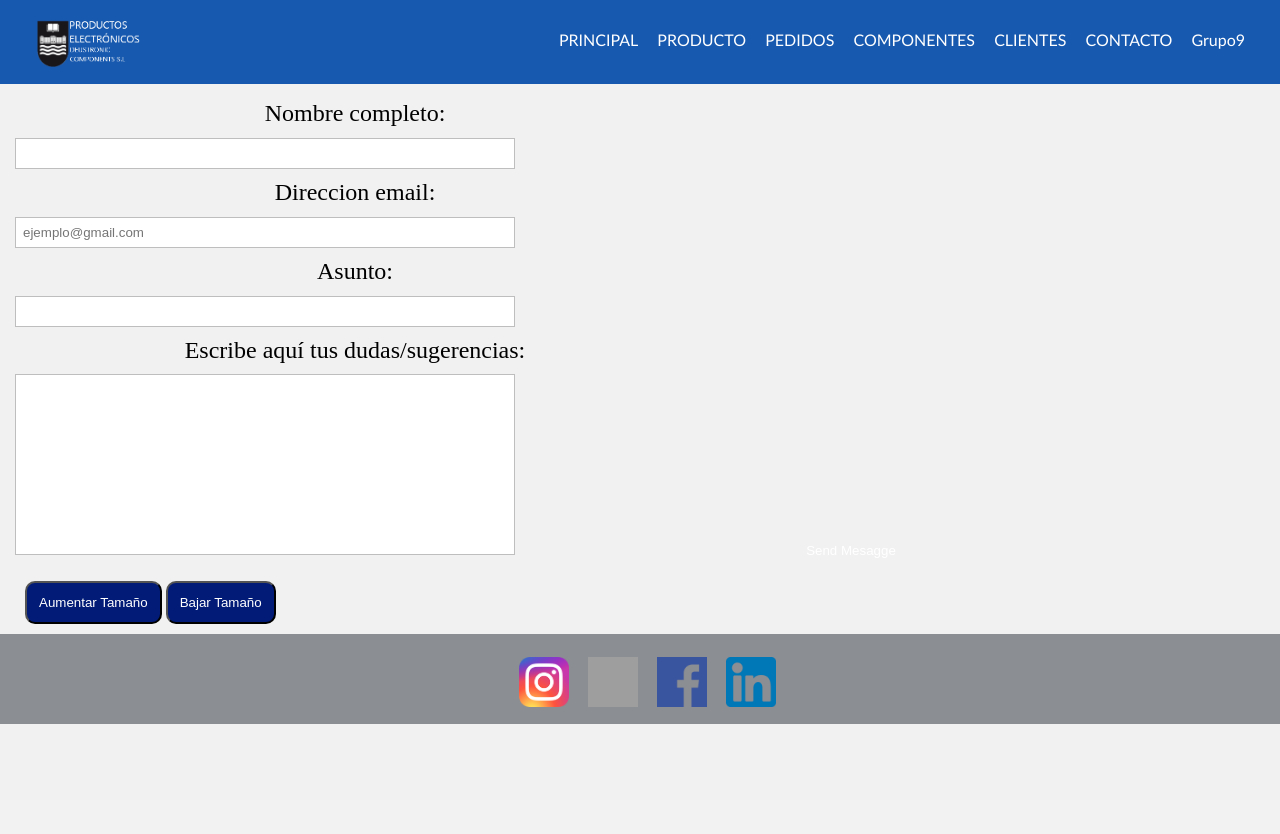
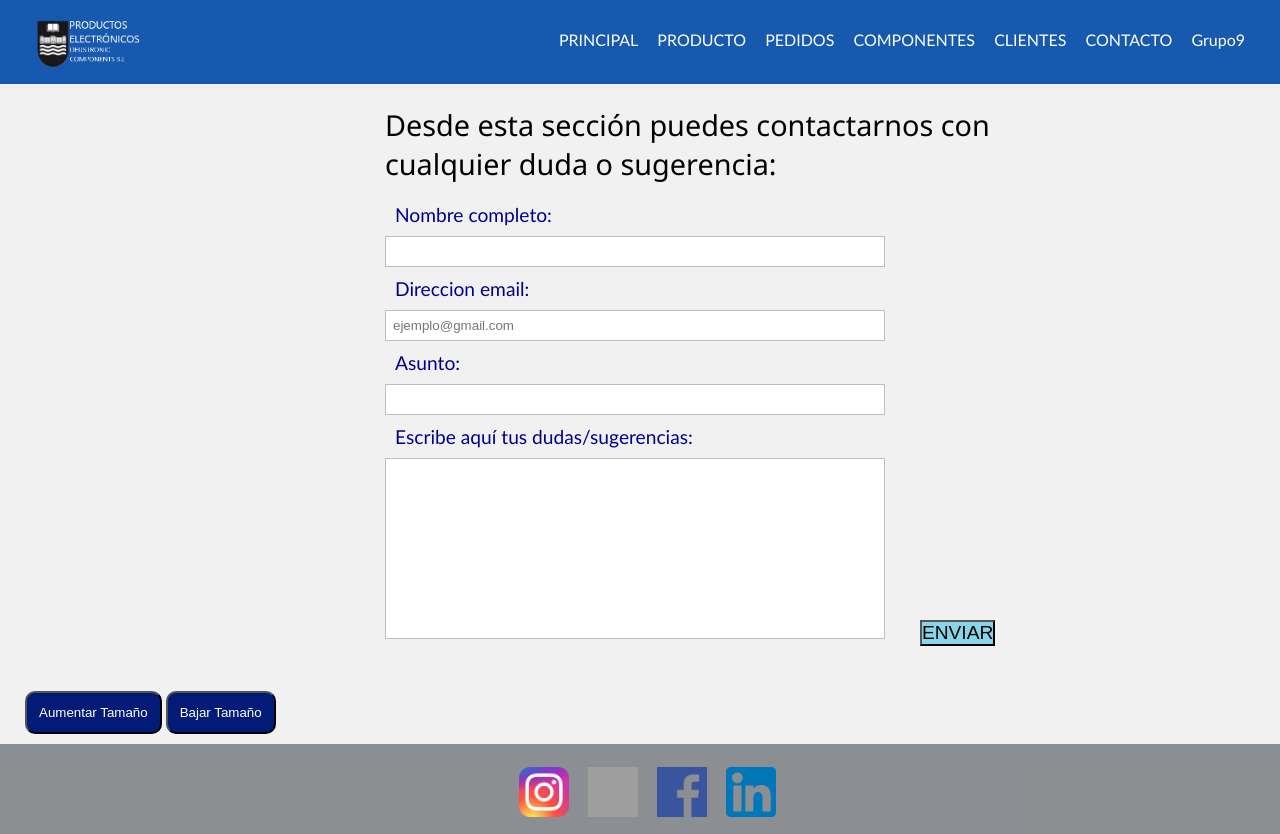
Before and after one commit to mikelpg1/reto2IngenieriaWeb, a Django app: page /deustronic/envioEmail in a window 1280 px wide. Before the commit the page ends 724 px from the top, so only its background shows below. Run offline with Django 3.2, Linux system fonts and the light colour scheme; a user stored in the database is signed in; grey boxes are pictures that could not be loaded.

Commit message:
avances en estilos

```diff
--- a/mysite/deustronic/static/css/style.css
+++ b/mysite/deustronic/static/css/style.css
@@ -284,10 +284,50 @@ main h2{
 
 }
 
-#contacto {
+#contacto { /* para el apartado de correo electronico */
 
+    font-size: 1.2em;
+    margin-top: 90px;
+    margin-bottom: 30px;
+    margin-left: 370px;
+    font-family: 'Gill Sans', 'Gill Sans MT', Calibri, 'Trebuchet MS', sans-serif;
+
+}
+
+#enviar_correo {  /* para el apartado de correo electronico */
+
+    background-color:#88D5E9;
+    margin-left:30px;
+    font-size: 1em;
+
+}
+
+#intro_contacto{  /* para el apartado de correo electronico */
+
+
+    font-family:'Segoe UI', Tahoma, Geneva, Verdana, sans-serif;
+    margin-bottom: 10px;
     font-size: 1.5em;
+    text-align: left;
+
+
 }
+
+.campo_correo { /* para el apartado de correo electronico */
+
+
+    margin-left: 0px;
+    text-align: inherit;
+    color:darkblue;
+
+
+}
+
+/*form[id=contactarEmail] {
+
+    color: red;
+
+} */
 
 /*LISTADO DE PRODUCTOS Y LISTADO DE CLIENTES*/
 #listados{
@@ -676,21 +716,6 @@ form p{
     padding-right: 100px;
 }
 
-input[type=submit]{
-    margin-top: 10px;
-    margin-left: 180px;
-    width: 300px;
-	background: none;
-	padding: 8px 15px 8px 15px;
-	border: none;
-	color: white;
-    transition: background 1s;
-}
-
-input[type=submit]:hover{
-    background: rgba(0, 0, 0, .65);
-}
-
 /*FORMULARIO BUSQUEDA*/
 .busqueda {
     text-align: center;
--- a/mysite/deustronic/templates/base.html
+++ b/mysite/deustronic/templates/base.html
@@ -45,7 +45,7 @@
     <main>
         {% if user.is_authenticated%}
         {% else %}
-            <h1>Usted no esta logueado</h1>
+            <h1>Usted no esta logueado, inicie sesión para ver el contenido</h1>
         {% endif %}
         <!--Bloque en el que se visualiza la informacion y va variando en funcion al html cargado.-->
         {% block content %}{% endblock %}
--- a/mysite/deustronic/templates/envioEmail.html
+++ b/mysite/deustronic/templates/envioEmail.html
@@ -10,23 +10,24 @@
 <!--Comprobamos que hayan usuarios autenticados-->
         {% if user.is_authenticated %}
 
+
+
         <div id="contacto">
 
-                <h2>Nos ponemos en contacto contigo:</h2>
-
-                <form action="" method="POST">
+                <p id="intro_contacto">Desde esta sección puedes contactarnos con <br>cualquier duda o sugerencia:</p>
+                <form action="" id="contactarEmail" method="POST">
 
                     {% csrf_token %}
 
-                    <p>Nombre completo:</p>
-                    <input type="text" name="full-name">
-                    <p>Direccion email:</p>
+                    <p class="campo_correo">Nombre completo:</p>
+                    <input type="text" name="nombre">
+                    <p class="campo_correo">Direccion email:</p>
                     <input type="text" name='email' placeholder="ejemplo@gmail.com">
-                    <p>Asunto:</p>
-                    <input type="text" name="subject">
-                    <p>Escribe aquí tus dudas/sugerencias:</p>
-                    <textarea name="message" cols="30" rows="10"></textarea>
-                    <input type="submit" value="Send Mesagge">
+                    <p class="campo_correo">Asunto:</p>
+                    <input type="text" name="asunto">
+                    <p class="campo_correo">Escribe aquí tus dudas/sugerencias:</p>
+                    <textarea name="mensaje" cols="30" rows="10"></textarea>
+                    <input type="submit" id="enviar_correo" value="ENVIAR">
 
                 </form>
 
--- a/mysite/deustronic/urls.py
+++ b/mysite/deustronic/urls.py
@@ -34,7 +34,7 @@ urlpatterns = [
     path('listadoPedido', views.listadoPedido, name='listadoPedido'),
     path('listadoCliente', views.listadoCliente, name='listadoCliente'),
 
-    path('envioEmail',views.index, name='envioEmail'),
+    path('envioEmail',views.enviarCorreo, name='envioEmail'),
 
 
 
--- a/mysite/deustronic/views.py
+++ b/mysite/deustronic/views.py
@@ -216,30 +216,30 @@ class modificarPedidoView(UpdateView):
 # vista para el correo electronico #
 
 
-def index(request):
+def enviarCorreo(request):
 
     if request.method == 'POST':
-        name = request.POST.get('full-name')
+        nombre = request.POST.get('nombre')
         email = request.POST.get('email')
-        subject = request.POST.get('subject')
-        message = request.POST.get('message')
+        asunto = request.POST.get('asunto')
+        mensaje = request.POST.get('mensaje')
 
         data = {
 
-                'name' : name,
+                'name' : nombre,
                 'email' : email,
-                'subject' : subject,
-                'message' : message
+                'asunto' : asunto,
+                'mensaje' : mensaje
         }
 
-        message = '''
-        New message: {}
+        mensaje = '''
+        Nuevo mensaje: {}
 
-        From: {}
+        Del usuario: {}
 
 
-        '''.format(data['message'], data['email'])
-        send_mail(data['subject'], message, '', ['deustronic.components@gmail.com'])
+        '''.format(data['mensaje'], data['email'])
+        send_mail(data['asunto'], mensaje, '', ['deustronic.components@gmail.com'])
 
 
 
--- a/mysite/mysite/settings.py
+++ b/mysite/mysite/settings.py
@@ -136,6 +136,6 @@ EMAIL_BACKEND = 'django.core.mail.backends.smtp.EmailBackend'
 EMAIL_USE_TLS = True
 EMAIL_HOST = 'smtp.gmail.com'
 EMAIL_HOST_USER = 'deustronic.components@gmail.com'
-EMAIL_HOST_PASSWORD = 'elparaguasvolador1'
+EMAIL_HOST_PASSWORD = 'proyectoGrupo9IW'
 EMAIL_PORT = 587
 EMAIL_USE_SSL = False
```
Also changed, not shown: mysite/deustronic/templates/pruebaCorreo.html (deleted, +0 -66 lines), mysite/db.sqlite3.
